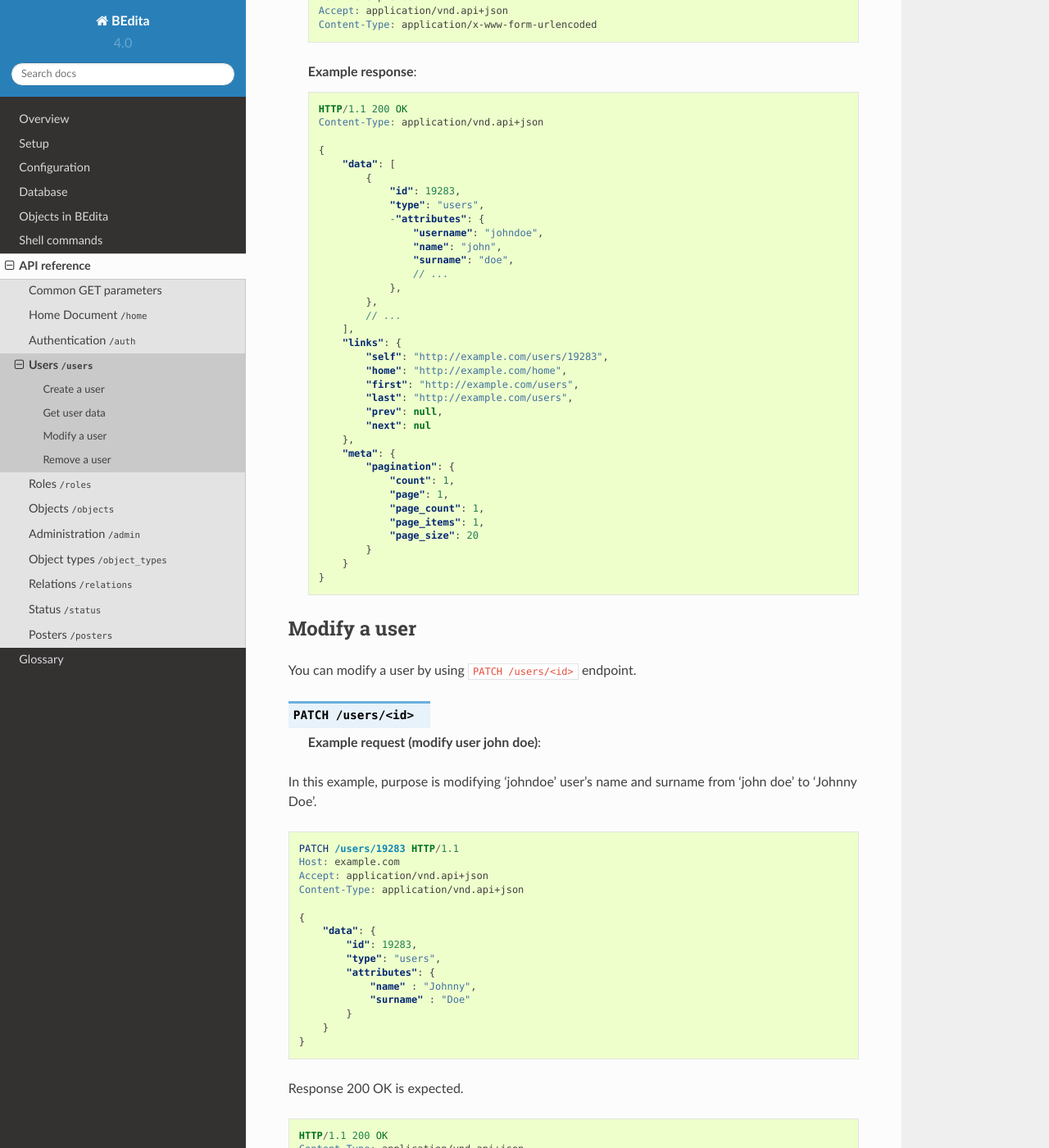
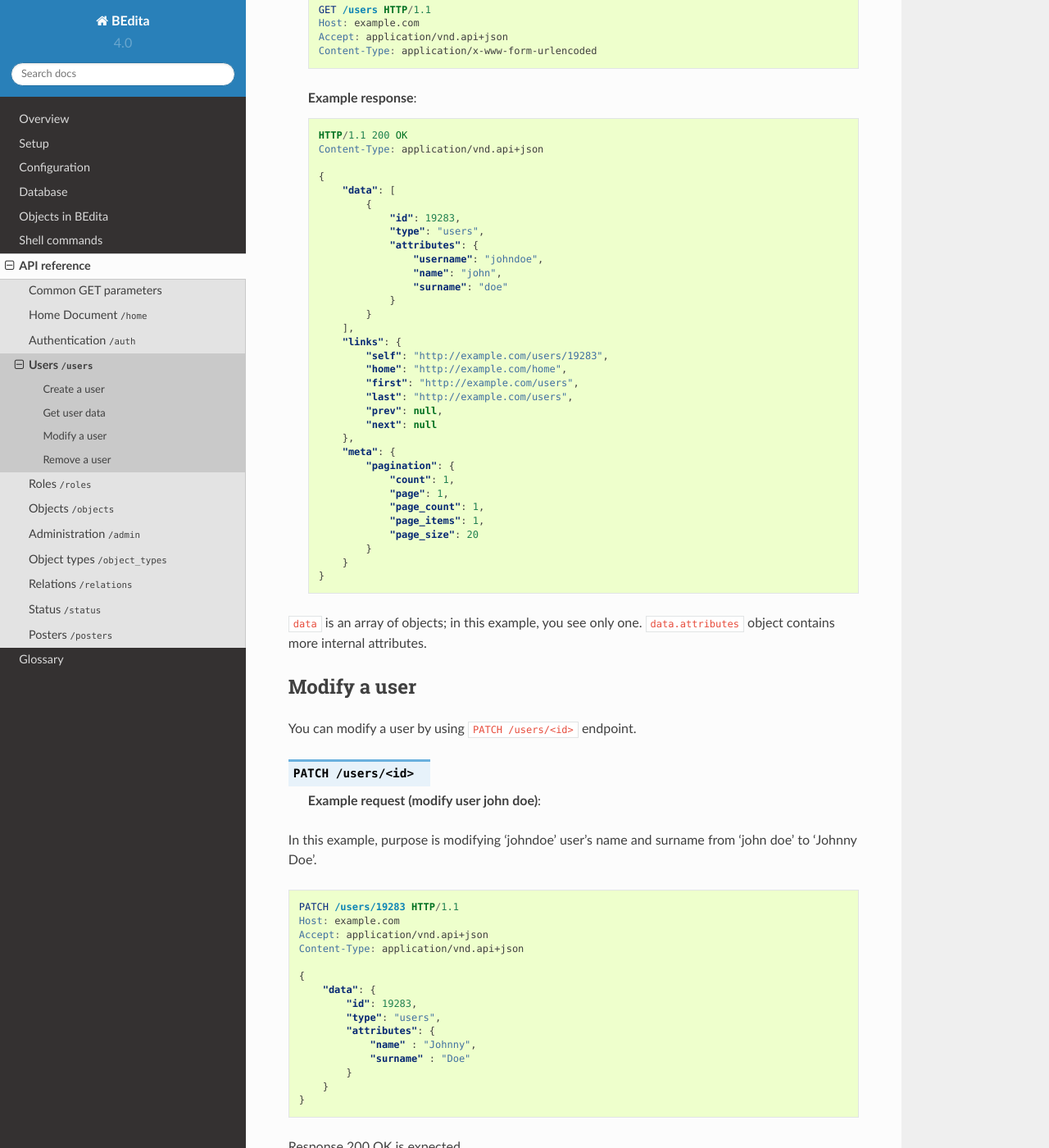
Before and after one commit to bedita/docs, a Sphinx documentation site: the page built from source/endpoints/users.rst, in a window 1280 px wide and 1400 px high, scrolled down 2378 px. Shown: the whole window at 82% size. Built offline with Sphinx 7.4.7 and the Read the Docs theme 2.0.0, drawn with Linux system fonts in a browser that asks for light colours; some of the changed text lies outside the part shown.

Commit message:
fix: docu for users - json and http code blocks

```diff
--- a/source/endpoints/users.rst
+++ b/source/endpoints/users.rst
@@ -98,6 +97,8 @@ Successful response example follows:
             "home": "http://example.com/home"
         }
     }
+
+``data.attributes`` object contains more internal attributes.
 
 Get user data
 -------------
@@ -133,14 +134,12 @@ It returns a collection of users:
                 {
                     "id": 19283,
                     "type": "users",
-                    -"attributes": {
+                    "attributes": {
                         "username": "johndoe",
                         "name": "john",
-                        "surname": "doe",
-                        // ...
-                    },
-                },
-                // ...
+                        "surname": "doe"
+                    }
+                }
             ],
             "links": {
                 "self": "http://example.com/users/19283",
@@ -148,7 +147,7 @@ It returns a collection of users:
                 "first": "http://example.com/users",
                 "last": "http://example.com/users",
                 "prev": null,
-                "next": nul
+                "next": null
             },
             "meta": {
                 "pagination": {
@@ -160,6 +159,9 @@ It returns a collection of users:
                 }
             }
         }
+
+``data`` is an array of objects; in this example, you see only one.
+``data.attributes`` object contains more internal attributes.
 
 Modify a user
 -------------
@@ -204,8 +206,7 @@ Response 200 OK is expected.
             "attributes": {
                 "username": "johndoe",
                 "name": "Johnny",
-                "surname": "Doe",
-                // ...
+                "surname": "Doe"
             },
             "relationships": {
                 "roles": {
@@ -222,6 +223,7 @@ Response 200 OK is expected.
         }
     }
 
+``data.attributes`` object contains more internal attributes.
 
 Remove a user
 -------------
```
Also changed, not shown: other parts of source/endpoints/users.rst (+2 -3 lines).
